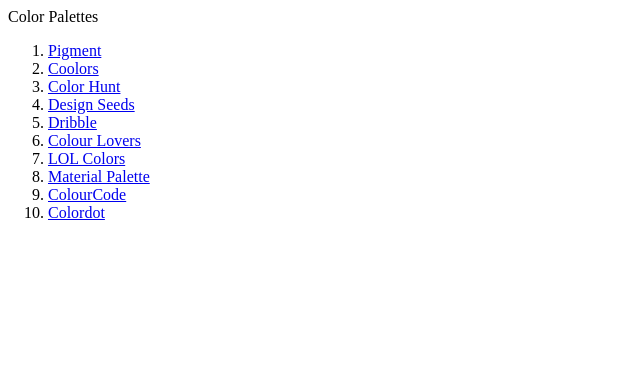
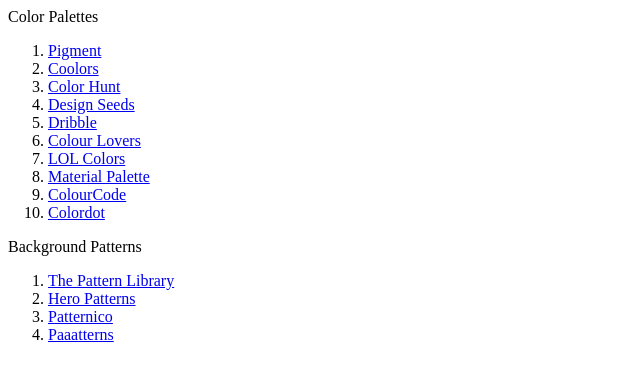
Before and after one commit to tux7P/Dev-Links, a plain HTML site: page index.html in a window 1280 px wide. Shown: the whole page, without its empty margins (0-640 px from the left). Drawn offline with Linux system fonts and the light colour scheme.

Commit message:
Update Links

```diff
--- a/index.html
+++ b/index.html
@@ -22,6 +22,13 @@
         <li> <a href="https://colourco.de/" target="_blank">ColourCode </a> </li>
         <li> <a href="https://color.hailpixel.com/" target="_blank">Colordot </a> </li>
     </ol>
+    Background Patterns
+    <ol>
+        <li> <a href="http://thepatternlibrary.com/" target="_blank">The Pattern Library</a> </li>
+        <li> <a href="https://www.heropatterns.com/" target="_blank">Hero Patterns</a> </li>
+        <li> <a href="https://patternico.com/" target="_blank">Patternico</a> </li>
+        <li> <a href="https://products.ls.graphics/paaatterns/" target="_blank"> Paaatterns</a></li>
+    </ol>
 
 </body>
 
```
